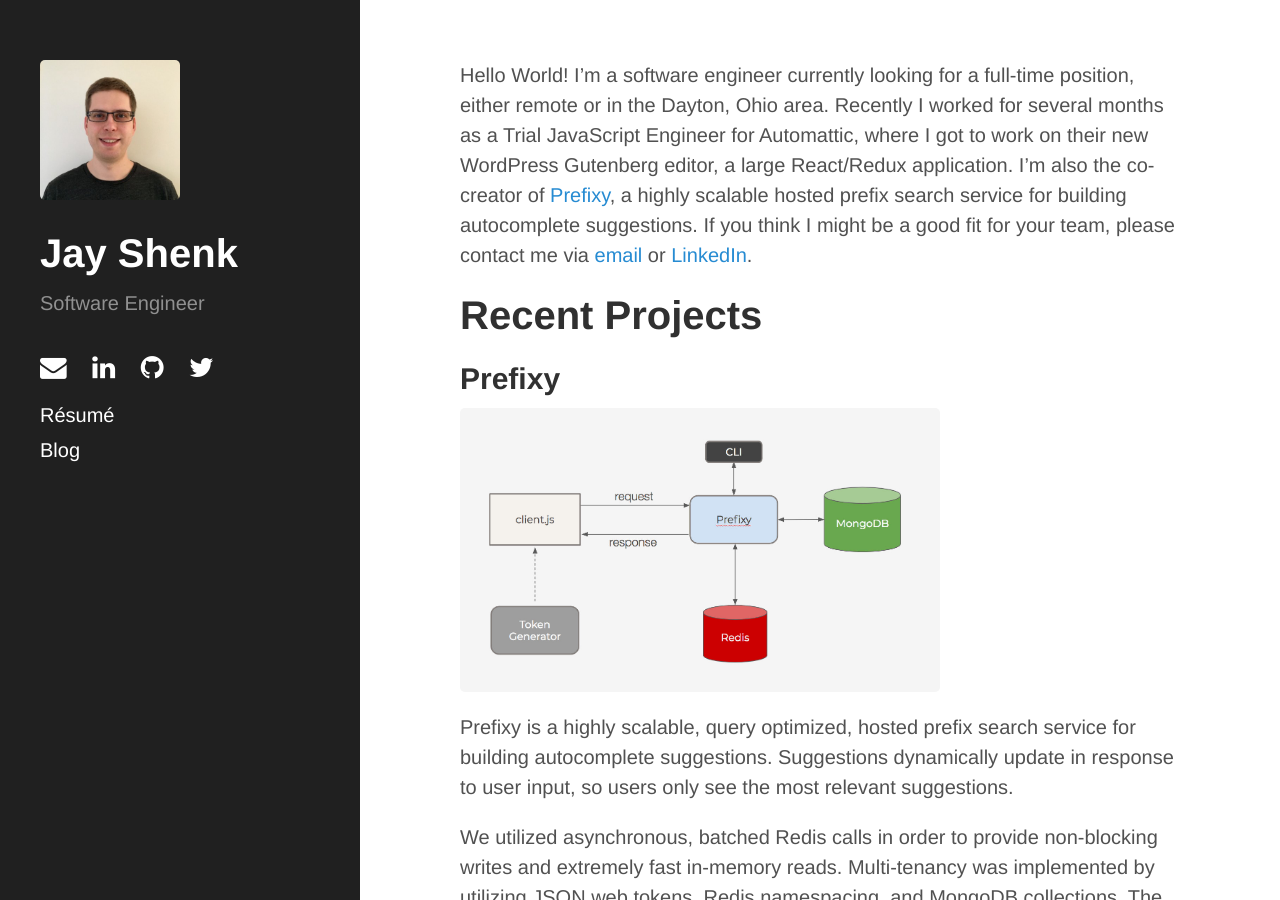
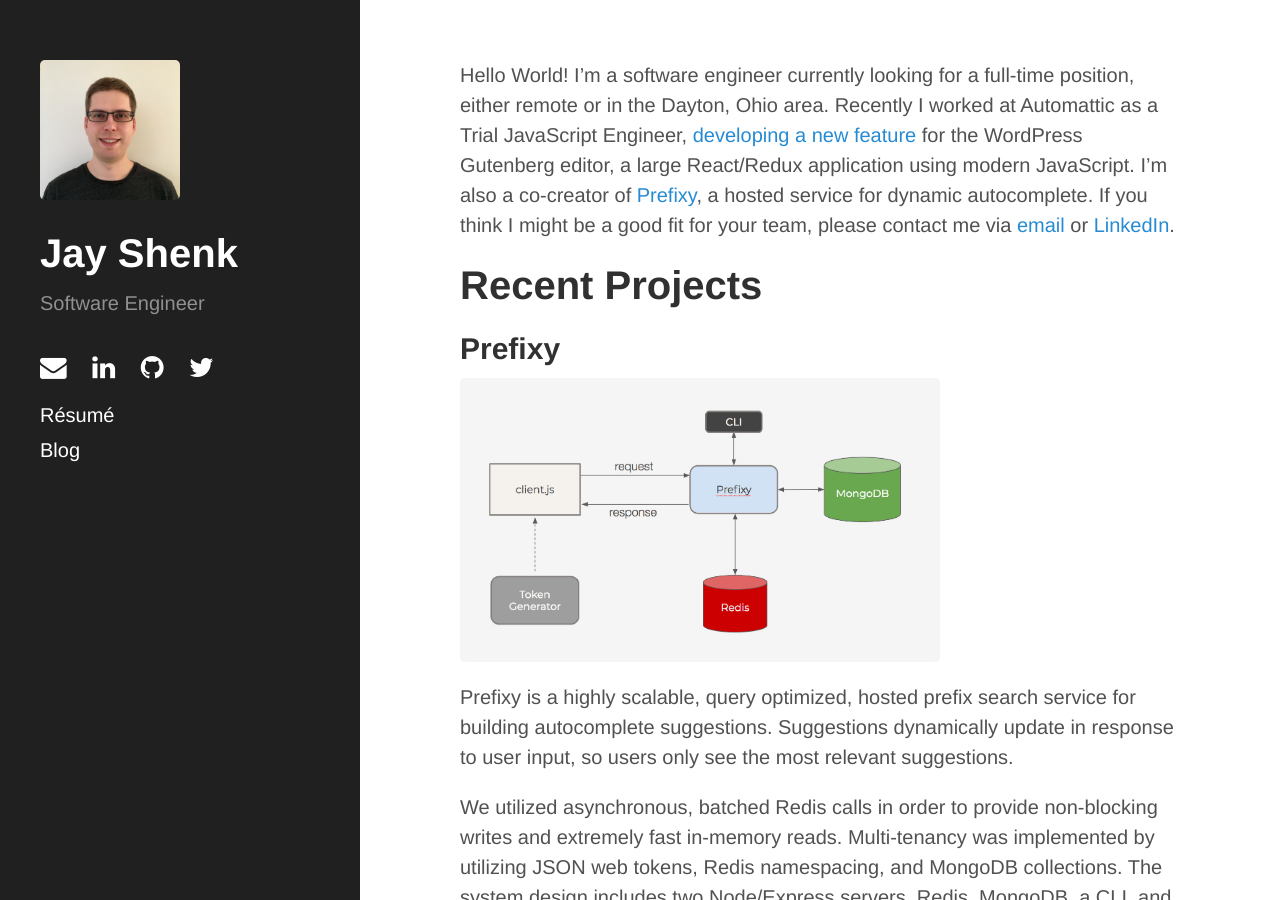
Before and after one commit to jayshenk/jayshenk.github.io, a Jekyll site: the page built from index.md, in a window 1280 px wide and 900 px high. Built offline with Jekyll 4.4.1, drawn with Linux system fonts in a browser that asks for light colours.

Commit message:
update intro

```diff
--- a/index.md
+++ b/index.md
@@ -3,7 +3,7 @@ layout: default
 title: Home
 ---
 
-Hello World! I'm a software engineer currently looking for a full-time position, either remote or in the Dayton, Ohio area. Recently I worked for several months as a Trial JavaScript Engineer for Automattic, where I got to work on their new WordPress Gutenberg editor, a large React/Redux application. I'm also the co-creator of [Prefixy](https://www.prefixy.io/){:target="_blank"}, a highly scalable hosted prefix search service for building autocomplete suggestions. If you think I might be a good fit for your team, please contact me via <a href="mailto:jay.shenk@gmail.com">email</a> or <a href="https://www.linkedin.com/in/jay-shenk/" target="_blank">LinkedIn</a>.
+Hello World! I'm a software engineer currently looking for a full-time position, either remote or in the Dayton, Ohio area. Recently I worked at Automattic as a Trial JavaScript Engineer, [developing a new feature](https://github.com/WordPress/gutenberg/pull/5794){:target="_blank"} for the WordPress Gutenberg editor, a large React/Redux application using modern JavaScript. I'm also a co-creator of [Prefixy](https://prefixy.github.io/){:target="_blank"}, a hosted service for dynamic autocomplete. If you think I might be a good fit for your team, please contact me via <a href="mailto:jay.shenk@gmail.com">email</a> or <a href="https://www.linkedin.com/in/jay-shenk/" target="_blank">LinkedIn</a>.
 
 {:.post-title}
 # Recent Projects
```
